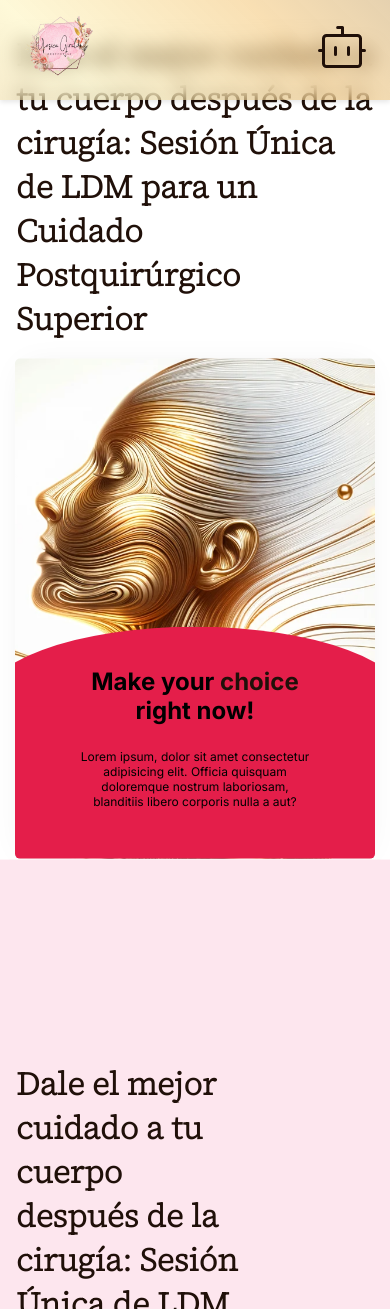
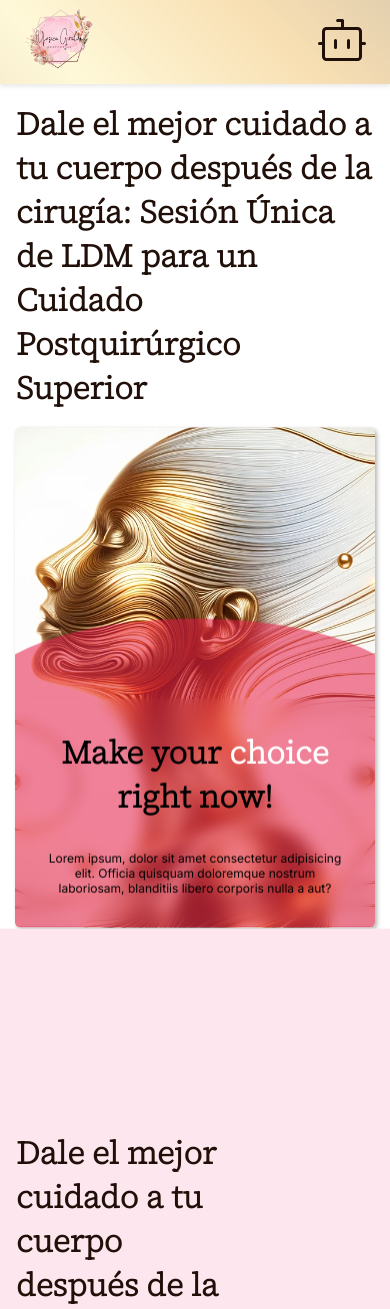
Before and after one commit to caangogi/yesica-aesthetics, a Next.js app: page /services/surgical-care in a window 390 px wide. Shown: the top 1309 px of the page. Built offline with nearby package versions, Linux system fonts and the light colour scheme.

Commit message:
card hover styles updated

```diff
--- a/src/app/globals.css
+++ b/src/app/globals.css
@@ -21,7 +21,7 @@ a {
   text-decoration: none;
 }
 
-h1, h2{
+h1, h2, h3, h4{
   font-family: 'Source Serif 4', serif;
 }
 
--- a/src/components/cards/CardHover.tsx
+++ b/src/components/cards/CardHover.tsx
@@ -8,9 +8,9 @@ function CardHover() {
   return (
     <div className={styles.card_hover}>
         <div className={styles.card_hover__content}>
-        <h3 className={styles.card_hover__title}>
+        <h2 className={styles.card_hover__title}>
             Make your <span>choice</span> right now!
-        </h3>
+        </h2>
         <p className={styles.card_hover__text}>Lorem ipsum, dolor sit amet consectetur adipisicing elit. Officia quisquam doloremque nostrum laboriosam, blanditiis libero corporis nulla a aut?</p>
         <a href="#" className={styles.card_hover__link}>
             <span>Learn How</span>
@@ -20,10 +20,9 @@ function CardHover() {
         </a>
         </div>
         <div className={styles.card_hover__extra}>
-        <h4>Learn <span>now</span> and get <span>40%</span> discount!</h4>
+            <h3>Learn <span>now</span> and get <span>40%</span> discount!</h3>
         </div>
         <Image
-
             width={1000}
             height={1000}
             src="/images/link-cards/01.png" alt="card hover alt "
--- a/src/styles/card-hover.module.scss
+++ b/src/styles/card-hover.module.scss
@@ -4,7 +4,7 @@
     height: 500px;
     position: relative;
     overflow: hidden;
-    box-shadow: 0 0 32px -10px rgba(0,0,0,0.08);
+    box-shadow: 2px 2px 4px rgba(0,0,0,0.3);
     border-radius: 5px;
     &:has(#{$root}__link:hover) {
 
@@ -19,9 +19,9 @@
       #{$root} {
 
         &__content {
-          background-color: #fdcddd;
+          background-color: #e41e4a;
           bottom: 100%;
-          transform: translateY(100%);
+          transform: translateY(90%);
           padding: 50px 60px;
           transition: all 0.35s cubic-bezier(.1,.72,.4,.97);
         }
@@ -42,8 +42,9 @@
     &__content {
       width: 100%;
       text-align: center;
-      background-color: #e41e4a;
-      padding: 0 60px 50px;
+      backdrop-filter: blur(7px);
+      background-color: #e41e498e;
+      padding: 2rem;
       position: absolute;
       bottom: 0;
       left: 0;
@@ -57,6 +58,7 @@
         content: '';
         width: 100%;
         height: 120px;
+        backdrop-filter: blur(14px);
         background-color: inherit;
         position: absolute;
         left: 0;
@@ -64,14 +66,27 @@
       }
 
       &::before {
-        top: -80px;
+        top: -120px;
         clip-path: ellipse(60% 80px at bottom center);
+
       }
 
       &::after {
-        bottom: -80px;
+        bottom: -119px;
         clip-path: ellipse(60% 80px at top center);
       }
+
+      & h2{
+        font-size: 2rem;
+
+        & span{
+
+            color: #fff;
+        }
+      }
+
+
+
     }
 
     &__title {
@@ -96,10 +111,11 @@
       flex-wrap: wrap;
       align-items: center;
       text-decoration: none;
-      color: #201009;
+      color: #fff;
       opacity: 0;
       padding: 10px;
       transition: all 0.35s;
+
 
       &:hover {
 
@@ -125,17 +141,27 @@
       width: 100%;
       font-size: 1.5rem;
       text-align: center;
-      background-color: #e41e4a;
+      /* backdrop-filter: bluer(7px); */
+      background-color: #e41e49;
       padding: 80px;
       bottom: 0;
       z-index: 0;
-      color: #dee8c2;
+      color: #201009;
       transform: translateY(100%);
       will-change: transform;
       transition: transform 0.35s;
 
       span {
-        color: #fff;
+        -webkit-text-fill-color: transparent;
+        -webkit-background-clip: text;
+        background-image: linear-gradient(
+          45deg,
+          #CBB26A,
+          #cf9f4e,
+          #fdf1ae,
+          #cf9f4e,
+          #a47c3d
+  );
       }
     }
 
--- a/src/styles/header.module.scss
+++ b/src/styles/header.module.scss
@@ -1,5 +1,5 @@
 .header{
-    height: 100px;
+    height: 10vh;
     background-color: transparent;
     display: flex;
     align-items: center;
--- a/src/styles/pages/surgical-care-page.module.scss
+++ b/src/styles/pages/surgical-care-page.module.scss
@@ -1,5 +1,5 @@
 .surgical_care_page{
-    padding-top: 100px;
+    padding-top: 20vh;
     background-color: #fff;
     display: flex;
     flex-direction: column;
@@ -81,6 +81,10 @@ grid-template-areas:
 
 
 @media only screen and (max-width: 901px){
+
+    .surgical_care_pag{
+        padding-top: 25vh;
+    }
         .section1{
             width: 100vw;
         }
@@ -93,4 +97,6 @@ grid-template-areas:
         .title_page{
             font-size: 2rem;
         }
+
+
 }
```
Also changed, not shown: src/styles/home-components/AnimateCard.module.scss (indentation only).
